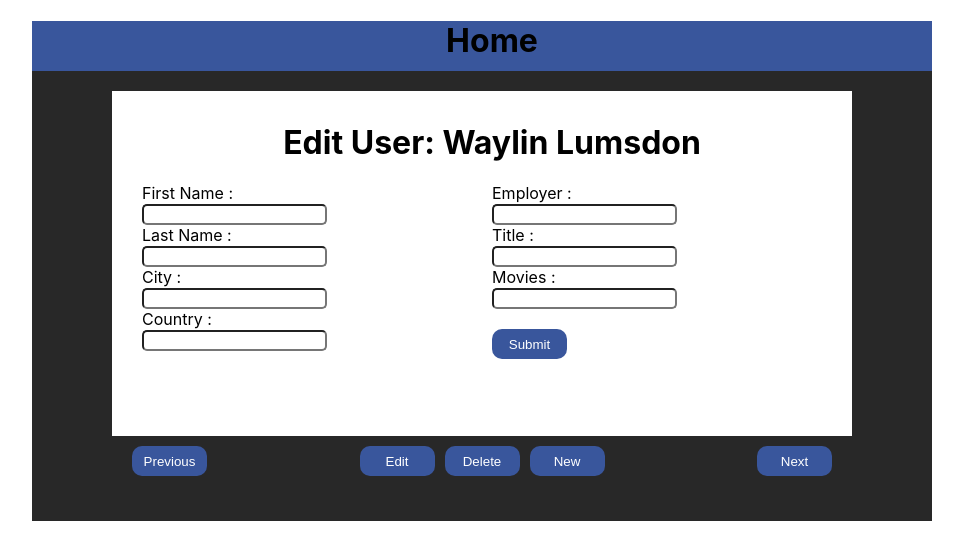
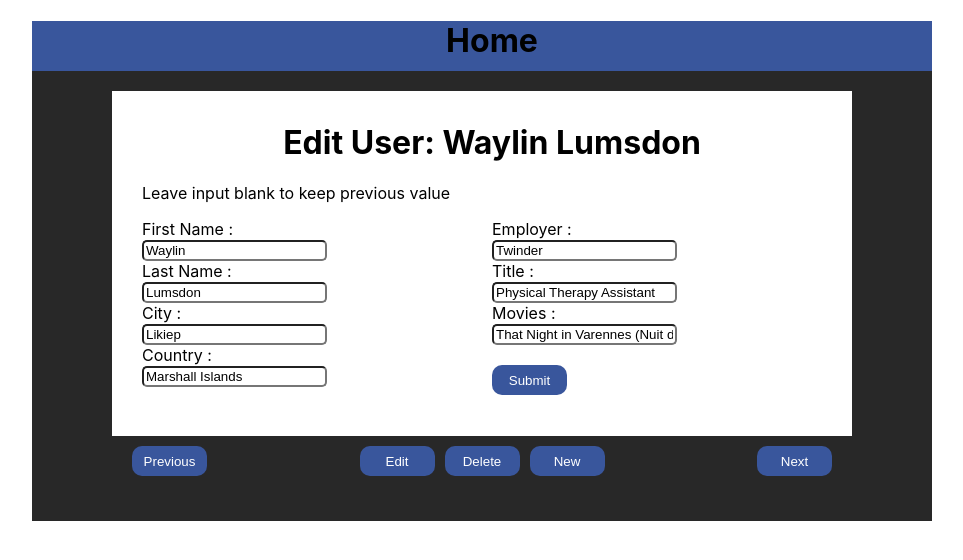
Before and after one commit to aibaronov/user-directory, a React (Create React App) app: page / in a window 1280 px wide. Both pictures are taken after a click on the button "Edit". Shown: the top 560 px of the page, without its empty margins (158-1121 px from the left). Built offline with nearby package versions, Linux system fonts and the light colour scheme.

Commit message:
Project completed, edit form has smoother interface

```diff
--- a/src/App.js
+++ b/src/App.js
@@ -27,15 +27,16 @@ function App() {
   // const [title, setTitle] = useState(userInfo ? userInfo.title : '');
   // const [movies, setMovies] = useState(userInfo ? userInfo.favoriteMovies: []);
 
-  const [firstName, setFirstName] = useState('');
-  const [lastName, setLastName] = useState('');
-  const [city, setCity] = useState('');
-  const [country, setCountry] = useState('');
-  const [employer, setEmployer] = useState('');
-  const [title, setTitle] = useState('');
-  const [movies, setMovies] = useState([]);
+  const [firstName, setFirstName] = useState(userInfo.name.first);
+  const [lastName, setLastName] = useState(userInfo.name.last);
+  const [city, setCity] = useState(userInfo.city);
+  const [country, setCountry] = useState(userInfo.country);
+  const [employer, setEmployer] = useState(userInfo.employer);
+  const [title, setTitle] = useState(userInfo.title);
+  const [movies, setMovies] = useState(userInfo.favoriteMovies);
 
-  const [nameChangeBool, setNameChangeBool] = useState(true);
+  const [updateBool, setUpdateBool] = useState(false);
+
 
   const currentUserState = {
     firstName: firstName,
@@ -47,9 +48,11 @@ function App() {
     movies: movies
   }
   const firstNameHandler = (event) => {
+    // setFirstNameBool(true);
     setFirstName(event.target.value)
   }
   const lastNameHandler = (event) =>{
+
       setLastName(event.target.value);
   }
   const cityHandler = (event) => {
@@ -70,9 +73,6 @@ function App() {
       setMovies(movieArray);
   }
 
-  useEffect(() => {
-    setUserInfo(userData[index]);
-  }, [index, userData, nameChangeBool])
 
 
   const updateIndex = (data) => {
@@ -130,16 +130,8 @@ function App() {
 
   const editFormHandler = (event) => {
     event.preventDefault();
-    console.log(`index: ${index}`)
-    // console.log(userInfo);
-    // userInfo.name.first = firstName;
-    // // setFirstName(firstName);
-    // userInfo.name.last = lastName;
-    // userInfo.city = city;
-    // userInfo.country = country;
-    // userInfo.title = title;
-    // userInfo.employer = employer;
-    // userInfo.favoriteMovies = movies;
+    setUpdateBool(true);
+
     const updatedUser = {
       id: userInfo.id,
       name: { first: firstName, last: lastName },
@@ -211,6 +203,27 @@ function App() {
     }
   }
 
+  useEffect(() => {
+    setUserInfo(userData[index]);
+    // setFirstName(userData[index].name.first)
+    console.log(userInfo);
+  }, [index, userData, updateBool, nextUserSelect, previousUserSelect])
+
+  useEffect(() => {
+    setFirstName(firstName);
+    setLastName(lastName);
+    setCity(city);
+    setCountry(country);
+    setEmployer(employer);
+    setCountry(country);
+    setEmployer(employer);
+    setTitle(title);
+    setMovies(movies);
+
+    setUpdateBool(false);
+  }, [updateBool])
+
+
   return (
 
     <div className="App">
--- a/src/components/EditForm.js
+++ b/src/components/EditForm.js
@@ -14,30 +14,32 @@ function EditForm(props){
     return(
         <div className='Card'>
             <h1>Edit User: {firstName} {lastName}</h1>
+            <p>Leave input blank to keep previous value</p>
             <form className='user-form' onSubmit={props.formSubmit}>
                 <div className='sub-entry'>
                     <label>First Name : </label><br></br>
-                    <input type='text' onChange={props.firstNameHandler}></input><br></br>
+                    <input type='text' defaultValue={firstName}
+                     onChange={props.firstNameHandler}></input><br></br>
 
                     <label>Last Name : </label><br></br>
-                    <input type='text'onChange={props.lastNameHandler}></input><br></br>
+                    <input type='text'defaultValue={lastName}vonChange={props.lastNameHandler}></input><br></br>
 
                     <label>City : </label><br></br>
-                    <input type='text' onChange={props.cityHandler}></input><br></br>
+                    <input type='text' defaultValue={city} onChange={props.cityHandler}></input><br></br>
 
                     <label>Country : </label><br></br>
-                    <input type='text' onChange={e=> props.countryHandler(e.target.value)}></input><br></br>
+                    <input type='text' defaultValue={country} onChange={e=> props.countryHandler(e.target.value)}></input><br></br>
                 </div>
 
                 <div className='sub-entry'>
                     <label>Employer : </label><br></br>
-                    <input type='text' onChange={props.employerHandler}></input><br></br>
+                    <input type='text' defaultValue={employer} onChange={props.employerHandler}></input><br></br>
 
                     <label>Title : </label><br></br>
-                    <input type='text' onChange={props.titleHandler}></input><br></br>
+                    <input type='text' defaultValue ={title} onChange={props.titleHandler}></input><br></br>
 
                     <label>Movies : </label><br></br>
-                    <input type='text' onChange={props.movieHandler}></input><br></br>
+                    <input type='text' defaultValue={movies}vonChange={props.movieHandler}></input><br></br>
                     <button type='submit' className='submit-button' value='submit'>Submit</button>
                 </div>
             </form>
```
